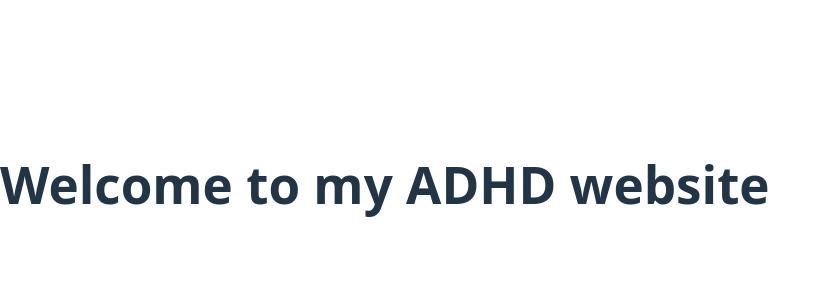
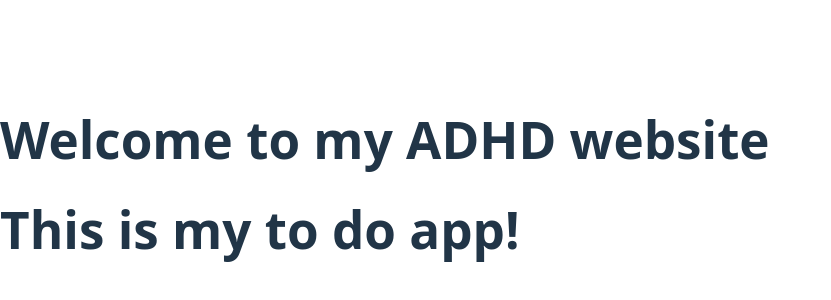
Before and after one commit to fintonius/my-adhd-website, a React (Vite) app: page / in a window 1280 px wide. Shown: the part 216-516 px from the top of the page, without its empty margins (0-831 px from the left). Built offline with nearby package versions, Linux system fonts and the light colour scheme.

Commit message:
adding ToDo branch and component folder

```diff
--- a/src/App.jsx
+++ b/src/App.jsx
@@ -1,3 +1,5 @@
+
+import Todo from './components/todo-app/Todo'
 
 export default function App() {
 
@@ -5,6 +7,7 @@ export default function App() {
   return (
     <>
       <h1>Welcome to my ADHD website</h1>
+      <Todo />
     </>
   )
 }
--- /dev/null
+++ b/src/components/todo-app/Todo.jsx
@@ -0,0 +1,5 @@
+export default function Todo() {
+    return (
+        <h1>This is my to do app!</h1>
+    )
+}
```
